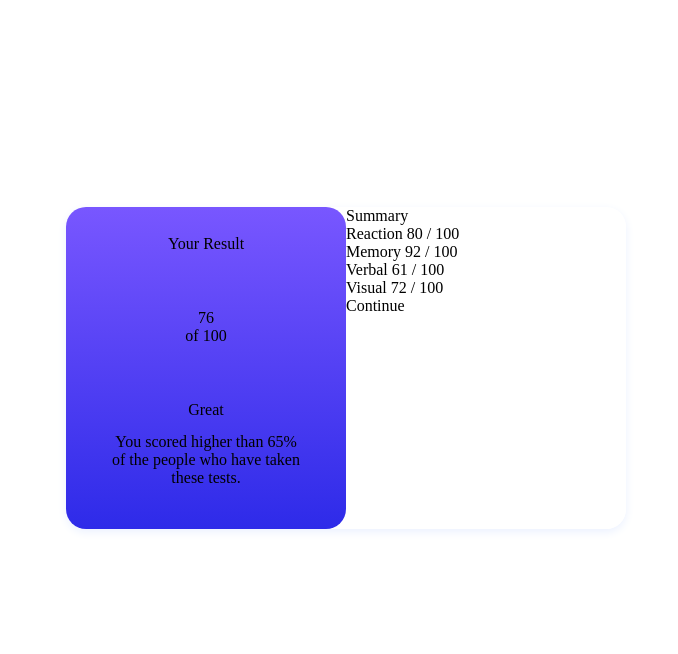
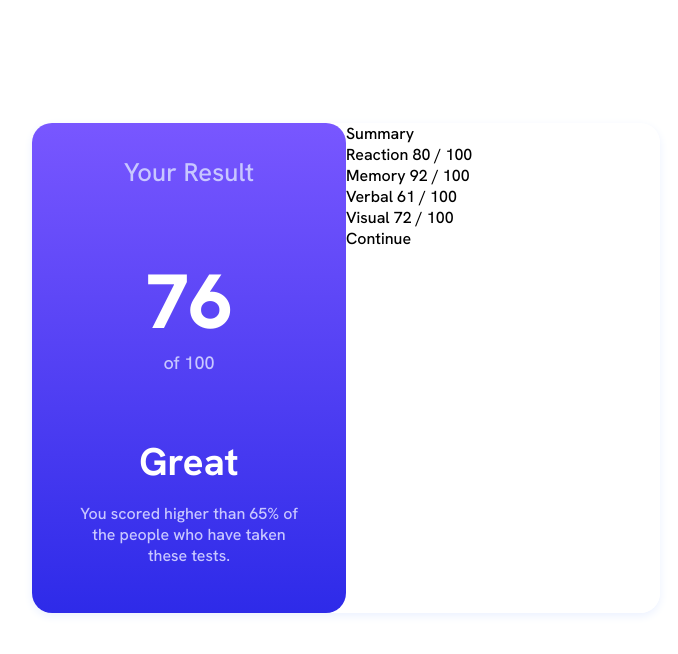
Before and after one commit to PongpolR/results-summary-component, a plain HTML site: page index.html in a window 1280 px wide. Shown: the whole page, without its empty margins (294-972 px from the left). Drawn offline with Linux system fonts and the light colour scheme.

Commit message:
add font family

```diff
--- a/index.html
+++ b/index.html
@@ -1,49 +1,90 @@
 <!DOCTYPE html>
 <html lang="en">
+
 <head>
   <meta charset="UTF-8">
-  <meta name="viewport" content="width=device-width, initial-scale=1.0"> <!-- displays site properly based on user's device -->
+  <meta name="viewport" content="width=device-width, initial-scale=1.0">
+  <!-- displays site properly based on user's device -->
 
   <link rel="icon" type="image/png" sizes="32x32" href="./assets/images/favicon-32x32.png">
+  <link rel="preconnect" href="https://fonts.googleapis.com">
+  <link rel="preconnect" href="https://fonts.gstatic.com" crossorigin>
+  <link href="https://fonts.googleapis.com/css2?family=Hanken+Grotesk:wght@500;700;800&display=swap" rel="stylesheet">
 
   <title>Frontend Mentor | Results summary component</title>
 
   <!-- Feel free to remove these styles or customise in your own stylesheet 👍 -->
   <style>
     body {
-      display:flex;
-      flex-direction:column; justify-content:center;
-      min-height:90vh;
+      display: flex;
+      flex-direction: column;
+      justify-content: center;
+      min-height: 90vh;
       background-color: hsl(0, 0%, 100%);
     }
-    .attribution { font-size: 11px; text-align: center; }
-    .attribution a { color: hsl(228, 45%, 44%); }
+
+    .attribution {
+      font-size: 11px;
+      text-align: center;
+    }
+
+    .attribution a {
+      color: hsl(228, 45%, 44%);
+    }
+
     .card {
+      font-family: 'Hanken Grotesk', sans-serif;
       display: flex;
       margin: auto;
       box-shadow: 0 3px 10px hsl(221, 100%, 96%);
       border-radius: 20px;
     }
+
     .left-side {
       width: 50%;
       text-align: center;
       background-image: linear-gradient(hsl(252, 100%, 67%), hsl(241, 81%, 54%));
       border-radius: 20px;
     }
+
     .title-left {
+      font-size: 2vw;
+      font-weight: 500;
+      color: hsl(241, 100%, 89%);
       margin-top: 10%;
       margin-bottom: 10%;
     }
+
     .score {
       margin-top: 20%;
       margin-bottom: 20%;
     }
+
+    #your_score {
+      color: white;
+      font-size: 6vw;
+      font-weight: 800;
+    }
+
+    #full_mark {
+      font-size: 18px;
+      font-weight: 500;
+      color: hsl(241, 100%, 89%);
+    }
+
     .result {
+      color: white;
+      font-size: 3vw;
+      font-weight: 700;
       margin-bottom: 5%;
     }
+
     .description {
       margin: 0 15% 15% 15%;
+      font-weight: 500;
+      color: hsl(241, 100%, 89%);
     }
+
     .right-side {
       width: 50%;
       background-color: hsl(0, 0%, 100%);
@@ -51,6 +92,7 @@
     }
   </style>
 </head>
+
 <body>
 
   <div class="card">
@@ -97,4 +139,5 @@
   </div>
 
 </body>
+
 </html>
```
Also changed, not shown: design/active-states.jpg (added), design/desktop-design.jpg (added), design/mobile-design.jpg (added).
